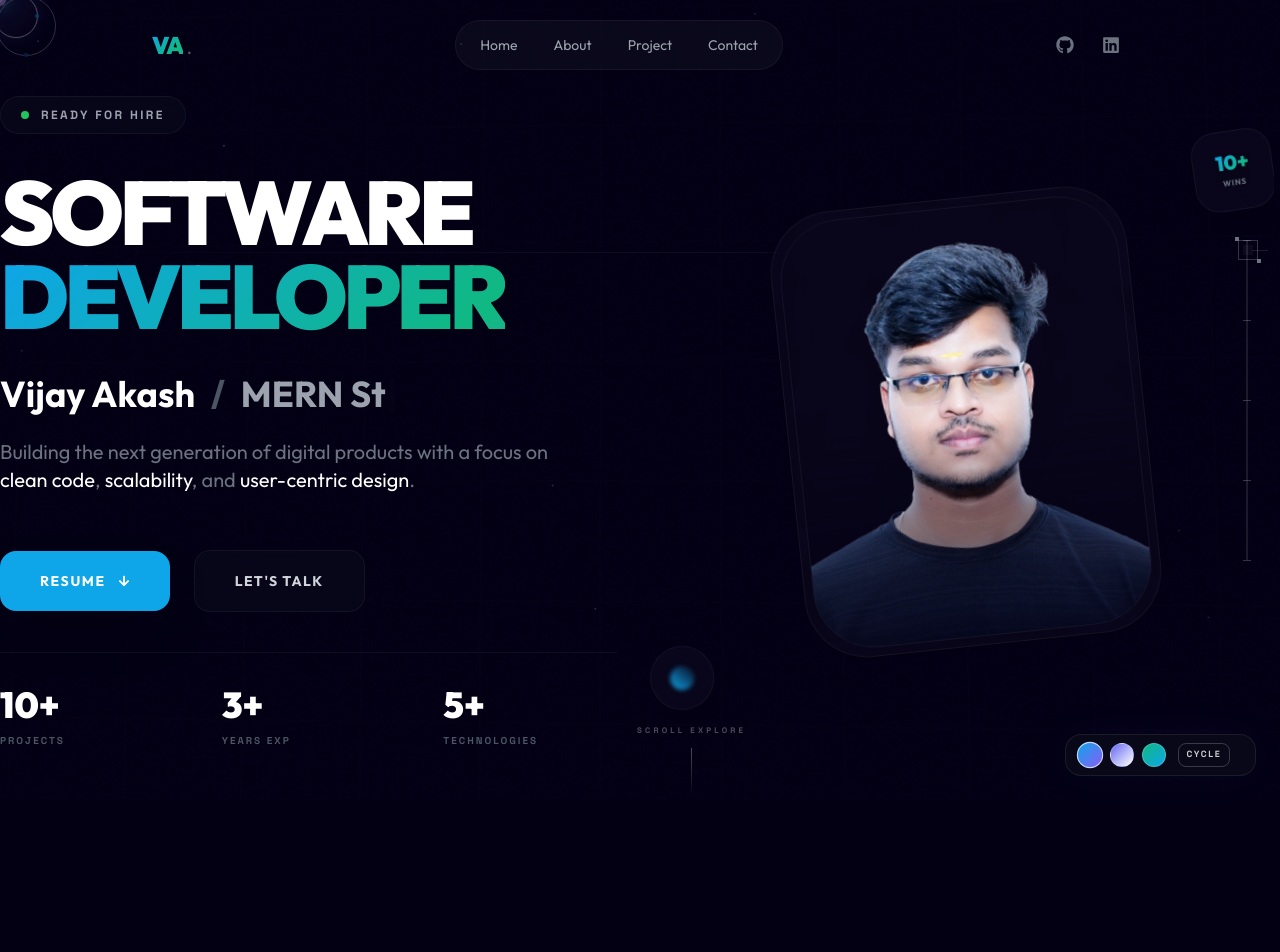
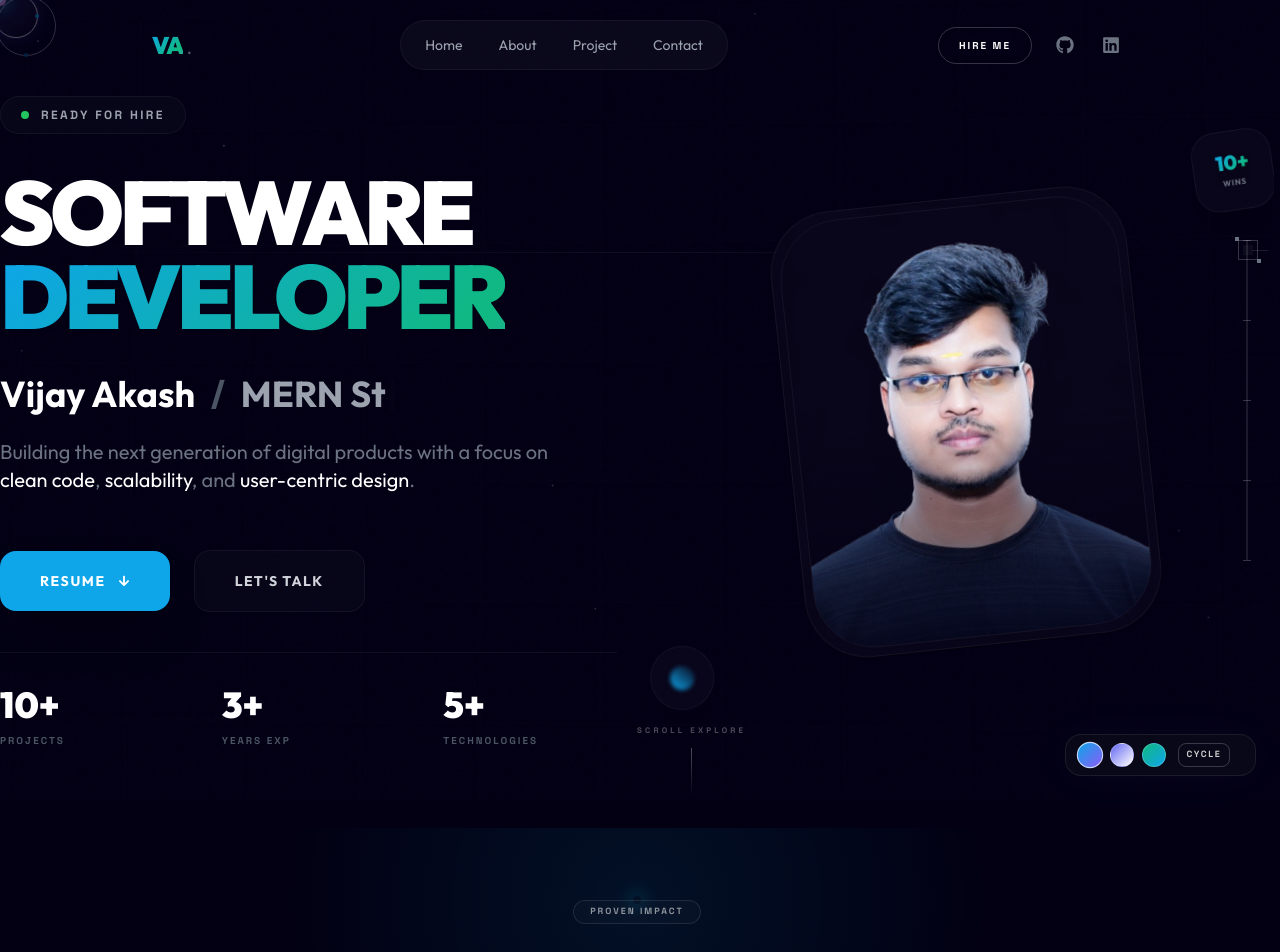
Before and after one commit to Vijayakash-588/Portfolio-react, a React (Vite) app: page / in a window 1280 px wide. Shown: the top 952 px of the page. Built offline with nearby package versions, Linux system fonts and the light colour scheme.

Commit message:
updated gap styles

```diff
--- a/src/components/Contact.jsx
+++ b/src/components/Contact.jsx
@@ -68,6 +68,9 @@ const Contact = () => {
             Let's{" "}
             <span className="aurora-text">Connect</span>
           </h1>
+          <p className="mt-6 text-gray-300 max-w-2xl mx-auto text-base leading-relaxed">
+            Open to full-time software engineering roles and product-focused teams. I usually respond within 24 hours.
+          </p>
         </motion.div>
 
         <div className="grid grid-cols-1 lg:grid-cols-2 gap-12 items-start">
@@ -79,6 +82,23 @@ const Contact = () => {
             transition={{ duration: 0.8 }}
             className="space-y-6"
           >
+            <div className="grid grid-cols-1 sm:grid-cols-2 gap-4">
+              <a
+                href="mailto:vijayakashm08@gmail.com"
+                className="glass rounded-2xl border border-white/10 p-5 hover:border-aurora-primary/40 transition-all"
+              >
+                <p className="text-[10px] uppercase font-grotesk font-black tracking-[0.2em] text-gray-500">Fastest way</p>
+                <p className="text-white font-bold mt-2">Email me directly</p>
+              </a>
+              <a
+                href="tel:+918248724588"
+                className="glass rounded-2xl border border-white/10 p-5 hover:border-aurora-accent/40 transition-all"
+              >
+                <p className="text-[10px] uppercase font-grotesk font-black tracking-[0.2em] text-gray-500">Immediate</p>
+                <p className="text-white font-bold mt-2">Book a quick call</p>
+              </a>
+            </div>
+
             {contactInfo.map((item, i) => (
               <motion.div
                 key={i}
@@ -128,6 +148,11 @@ const Contact = () => {
           >
             {/* Decorative corner glow */}
             <div className="absolute -top-20 -right-20 w-40 h-40 bg-aurora-indigo/10 blur-[60px] rounded-full pointer-events-none" />
+
+            <div className="mb-6 relative z-10">
+              <p className="text-[10px] font-grotesk font-black uppercase tracking-[0.25em] text-gray-500">Project Inquiry</p>
+              <p className="text-white/90 text-sm mt-2">Share scope, timeline, and goals. I will reply with a clear action plan.</p>
+            </div>
 
             <form onSubmit={handleSubmit} className="relative z-10 space-y-5">
               <div className="space-y-1.5">
--- a/src/components/Footer.jsx
+++ b/src/components/Footer.jsx
@@ -1,19 +1,30 @@
 import { FaGithub, FaLinkedin, FaHeart } from "react-icons/fa";
+import { Link } from "react-scroll";
 
 const Footer = () => {
   return (
-    <footer className="relative py-12 overflow-hidden">
+    <footer className="relative py-14 overflow-hidden">
       {/* Gradient divider */}
       <div className="absolute top-0 left-1/2 -translate-x-1/2 w-1/2 h-[1px] bg-gradient-to-r from-transparent via-aurora-primary/30 to-transparent" />
+      <div className="absolute -bottom-28 left-1/2 -translate-x-1/2 w-[420px] h-[220px] bg-aurora-primary/10 rounded-full blur-[120px] pointer-events-none" />
 
-      <div className="max-w-[85%] mx-auto flex flex-col md:flex-row items-center justify-between gap-6 font-outfit relative z-10">
+      <div className="max-w-[85%] mx-auto flex flex-col md:flex-row items-center justify-between gap-8 font-outfit relative z-10">
         {/* Logo + Copy */}
-        <div className="flex items-center gap-3">
-          <span className="aurora-text text-xl font-black">VA</span>
-          <span className="text-gray-600 text-xs font-grotesk">•</span>
+        <div className="flex flex-col md:flex-row md:items-center gap-3 text-center md:text-left">
+          <div className="flex items-center justify-center md:justify-start gap-3">
+            <span className="aurora-text text-xl font-black">VA</span>
+            <span className="text-gray-600 text-xs font-grotesk">•</span>
+            <span className="px-3 py-1 rounded-full border border-emerald-400/20 bg-emerald-400/10 text-emerald-300 text-[9px] font-grotesk font-black tracking-[0.2em] uppercase">Open to Work</span>
+          </div>
           <p className="text-gray-500 text-xs font-grotesk font-medium">
             Built with <FaHeart className="inline text-aurora-royal text-[10px] mx-0.5" /> &copy; {new Date().getFullYear()}
           </p>
+        </div>
+
+        <div className="flex items-center gap-5 text-[10px] font-grotesk font-black tracking-[0.18em] uppercase text-gray-500">
+          <Link to="home" smooth={true} duration={500} className="cursor-pointer hover:text-white transition-colors">Home</Link>
+          <Link to="project" smooth={true} duration={500} className="cursor-pointer hover:text-white transition-colors">Projects</Link>
+          <Link to="contact" smooth={true} duration={500} className="cursor-pointer hover:text-white transition-colors">Contact</Link>
         </div>
 
         {/* Socials */}
--- a/src/components/Header.jsx
+++ b/src/components/Header.jsx
@@ -67,6 +67,13 @@ const Header = () => {
 
         {/* Socials + Mobile Toggle */}
         <div className="flex items-center gap-4">
+          <a
+            href="#contact"
+            className="hidden lg:inline-flex items-center px-5 py-2.5 rounded-full bg-gradient-to-r from-aurora-primary/90 to-aurora-accent/90 text-white text-[10px] font-grotesk font-black tracking-[0.2em] uppercase border border-white/20 hover:scale-[1.03] transition-transform"
+          >
+            Hire Me
+          </a>
+
           <div className="hidden sm:flex items-center gap-3 text-gray-500">
             <motion.a
               href="https://github.com/Vijayakash-588"
@@ -139,6 +146,15 @@ const Header = () => {
                   <FaLinkedin size={24} />
                 </a>
               </div>
+              <Link
+                to="contact"
+                smooth={true}
+                duration={500}
+                onClick={() => setIsMenuOpen(false)}
+                className="mt-2 px-7 py-3 rounded-full bg-gradient-to-r from-aurora-primary/90 to-aurora-accent/90 text-white text-[10px] font-grotesk font-black tracking-[0.2em] uppercase border border-white/20"
+              >
+                Hire Me
+              </Link>
             </motion.div>
           )}
         </AnimatePresence>
--- a/src/components/SectionDivider.jsx
+++ b/src/components/SectionDivider.jsx
@@ -2,14 +2,24 @@ import { motion } from "framer-motion";
 
 const SectionDivider = () => {
   return (
-    <div className="relative h-32 flex items-center justify-center pointer-events-none overflow-hidden">
+    <div className="relative h-36 flex items-center justify-center pointer-events-none overflow-hidden">
+      <div className="absolute inset-0 bg-[radial-gradient(circle_at_center,rgba(0,213,255,0.08),transparent_55%)]" />
+
       {/* Main gradient line */}
       <motion.div
         initial={{ scaleX: 0, opacity: 0 }}
         whileInView={{ scaleX: 1, opacity: 1 }}
         viewport={{ once: false, amount: 0.8 }}
         transition={{ duration: 1.2, ease: [0.22, 1, 0.36, 1] }}
-        className="w-[60%] h-[1px] bg-gradient-to-r from-transparent via-aurora-indigo/30 to-transparent"
+        className="w-[72%] h-[1px] bg-gradient-to-r from-transparent via-aurora-indigo/35 to-transparent"
+      />
+
+      <motion.div
+        initial={{ scaleX: 0, opacity: 0 }}
+        whileInView={{ scaleX: 1, opacity: 1 }}
+        viewport={{ once: false, amount: 0.8 }}
+        transition={{ duration: 1.5, delay: 0.2, ease: [0.22, 1, 0.36, 1] }}
+        className="absolute w-[36%] h-[1px] bg-gradient-to-r from-transparent via-aurora-accent/35 to-transparent"
       />
 
       {/* Center dot */}
@@ -18,14 +28,24 @@ const SectionDivider = () => {
         whileInView={{ scale: 1 }}
         viewport={{ once: false, amount: 0.8 }}
         transition={{ duration: 0.5, delay: 0.6 }}
-        className="absolute w-1.5 h-1.5 rounded-full bg-aurora-indigo/50"
+        className="absolute w-2 h-2 rounded-full bg-aurora-primary/80 shadow-[0_0_18px_rgba(0,213,255,0.7)]"
       />
+
+      <motion.span
+        initial={{ opacity: 0, y: 8 }}
+        whileInView={{ opacity: 1, y: 0 }}
+        viewport={{ once: false, amount: 0.8 }}
+        transition={{ duration: 0.6, delay: 0.4 }}
+        className="absolute top-1/2 -translate-y-1/2 px-4 py-1 rounded-full border border-white/10 bg-white/[0.02] text-[9px] font-grotesk font-black tracking-[0.22em] uppercase text-white/55"
+      >
+        Proven impact
+      </motion.span>
 
       {/* Soft glow behind */}
       <motion.div
         animate={{ opacity: [0.3, 0.6, 0.3] }}
         transition={{ duration: 3, repeat: Infinity }}
-        className="absolute w-32 h-32 bg-aurora-indigo/5 rounded-full blur-[40px]"
+        className="absolute w-40 h-40 bg-aurora-indigo/10 rounded-full blur-[44px]"
       />
     </div>
   );
```
